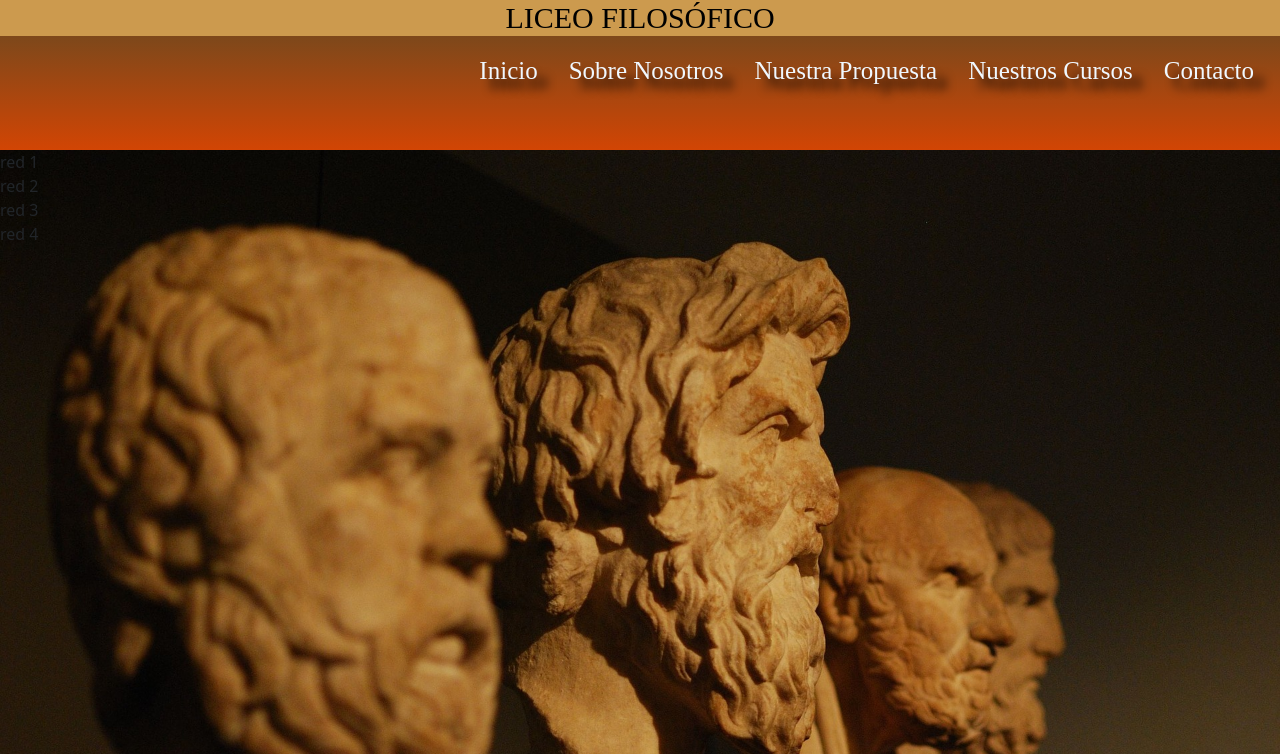
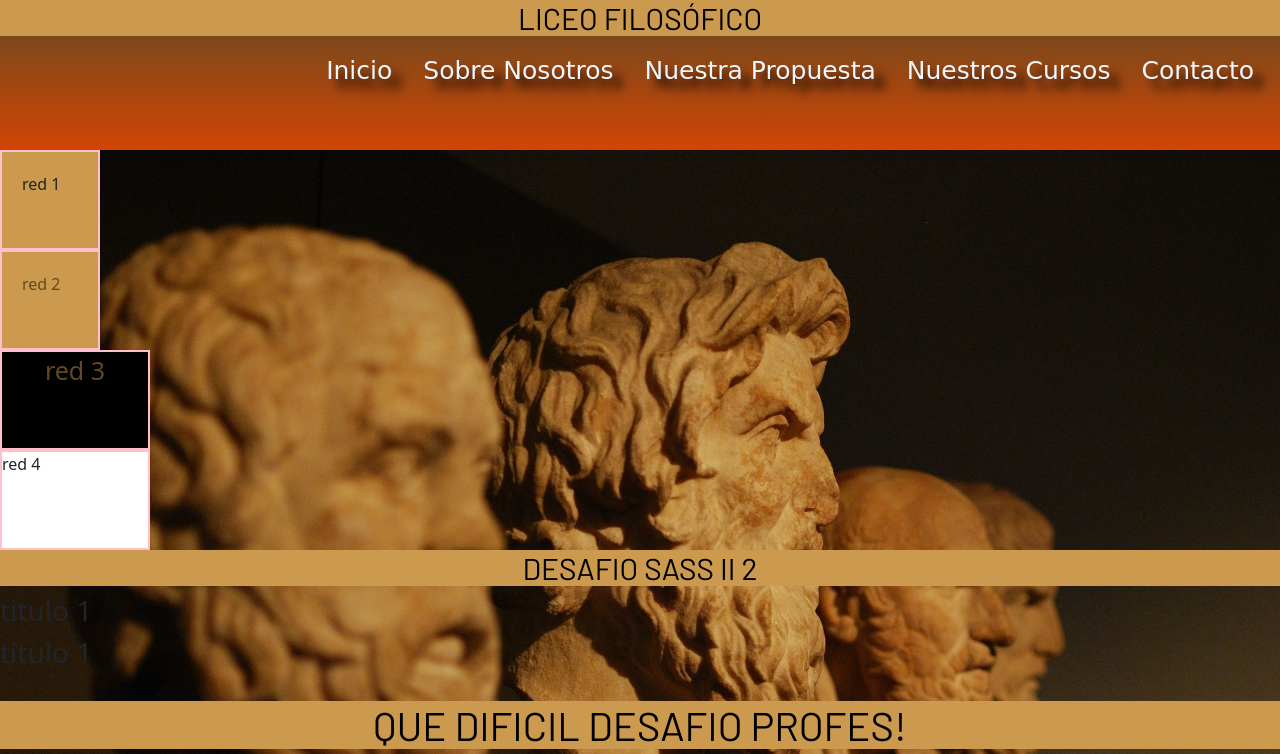
Before and after one commit to AnaValls/desafiosass, a plain HTML site: page index.html in a window 1280 px wide. Shown: the top 754 px of the page. Drawn offline with nearby package versions, Linux system fonts and the light colour scheme; files whose address does not match are found by name; a web font is replaced by a local one.

Commit message:
desafiosass

```diff
--- a/estilo.scss
+++ b/estilo.scss
@@ -6,7 +6,7 @@ $font1: "barlow", sans-serif;
 $font2: "islant moments", cursive;
 $font3: "Moon dance", cursive;
 
-//colores
+// paleta de colores
 
 $color1: #65c2a3;
 $color2: #cc9a4e;
@@ -14,7 +14,18 @@ $color3: #d24504;
 $color4: #f3ca71;
 
 
+//sizes
 
+$size1: 100px;
+$size2: 50px;
+$size3: 25px;
+
+
+
+
+
+
+// secciones
 
 p{
     font-size: 50px;
@@ -160,3 +171,77 @@ h2 {
 
     }
 }
+
+
+$mapa1:  (
+20px: red,
+40px: blue,
+60px: yellow,
+80px: black,
+
+);
+
+
+.mapa-rojo {
+
+background-color: #cc9a4e;
+border: 2px solid brown ;
+height: 100px;
+width: 100px;
+padding: 20px;
+
+
+}
+
+.mapa-azul{
+@extend .mapa-rojo;
+border-width: 3px;
+color:rgb(98, 73, 34);
+
+
+
+
+}
+
+.mapa-amarillo{
+
+    background-color: #cc9a4e;
+    font-size: $size3;
+    color:rgb(98, 73, 34);
+    text-align: center;
+
+
+}
+
+@mixin sizes ($height, $width, $bcolor) {
+height: $height;
+width: $width;
+background-color: $bcolor;
+
+}
+
+.mapa-amarillo{
+@include sizes (100px, 150px, black)
+
+
+
+}
+
+.mapa-negro{
+@include sizes(100px,150px ,white )
+
+}
+
+.bucle {
+
+    border: 2px solid pink;
+}
+
+@for $i from 1 through 4 {
+    .mapa-#{$i} {
+
+width: 6em * $i;
+
+
+    }
+}
--- a/index.html
+++ b/index.html
@@ -40,10 +40,28 @@
     <main>
 
 
-<div class="mapa-rojo"> red 1</div>
-<div class="mapa-azul"> red 2</div>
-<div class="mapa-amarillo"> red 3</div>
-<div class="mapa-negro"> red 4</div>
+<div class="mapa-rojo bucle"> red 1</div>
+<div class="mapa-azul bucle "> red 2</div>
+<div class="mapa-amarillo bucle"> red 3</div>
+<div class="mapa-negro bucle"> red 4</div>
+
+<h1> Desafio <span> Sass II </span> 2</h1>
+
+<div class="caja1"> <h3 class="caja1titulo"> titulo 1 </h3> </div>
+
+<div class="caja2"> <h3 class="caja2titulo"> titulo 1 </h3> </div>
+
+
+<br>
+
+<h2> Que dificil  <span> DESAFIO</span>  profes! </h2>
+
+<p> Lorem, ipsum dolor sit amet consectetur adipisicing elit. In, aperiam aut! Quod consequatur ut iusto autem quos aliquid debitis doloribus, <span> cumque in ullam natus tenetur optio amet at quae ex! </span> </p>
+
+
+
+
+
 
 
     </main>
@@ -55,6 +73,7 @@
  <div class="publicidad"> </div>
 </div>
 </h2>
+
 
 
 
```
Also changed, not shown: estilo.css, 1 other file.
